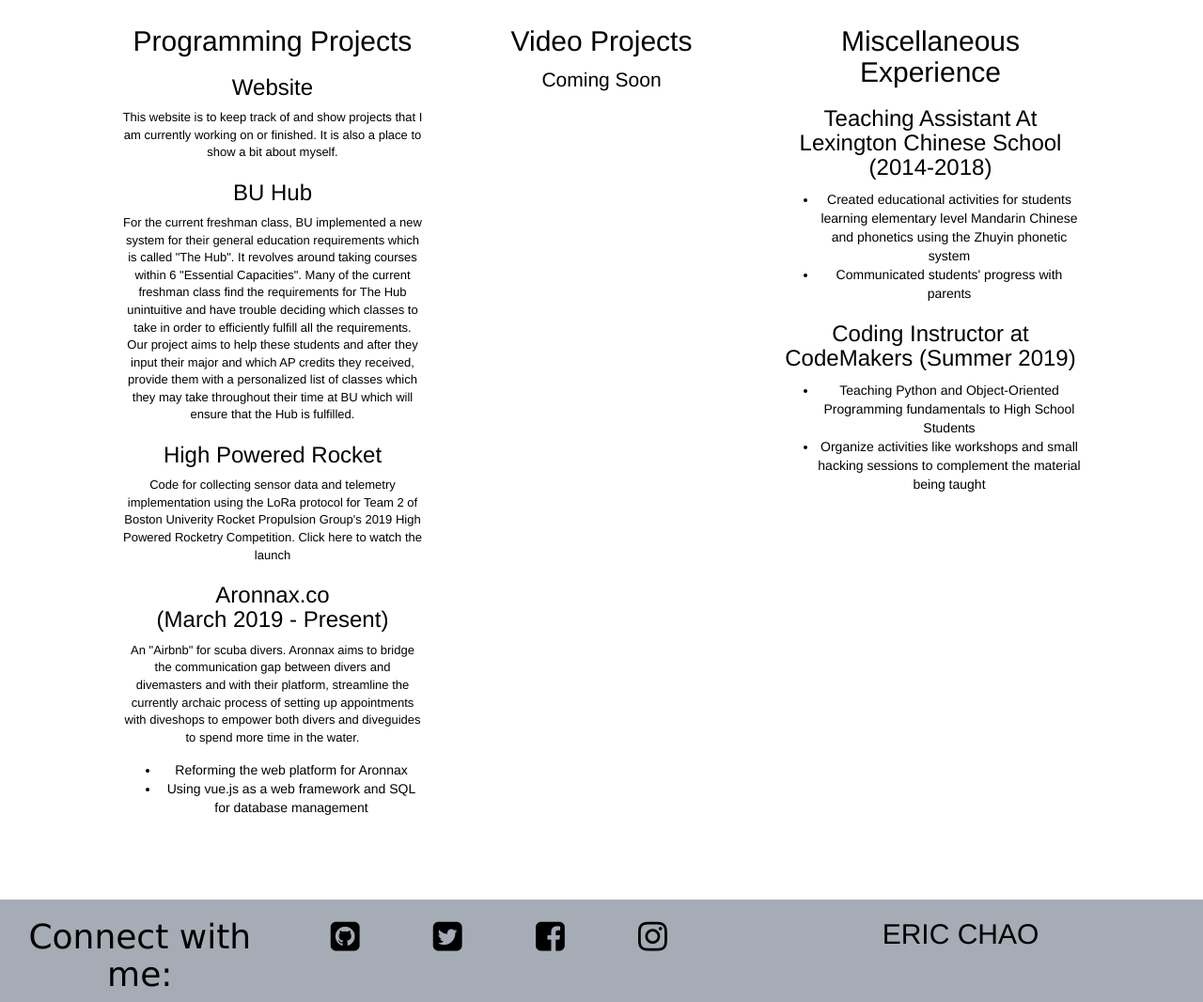
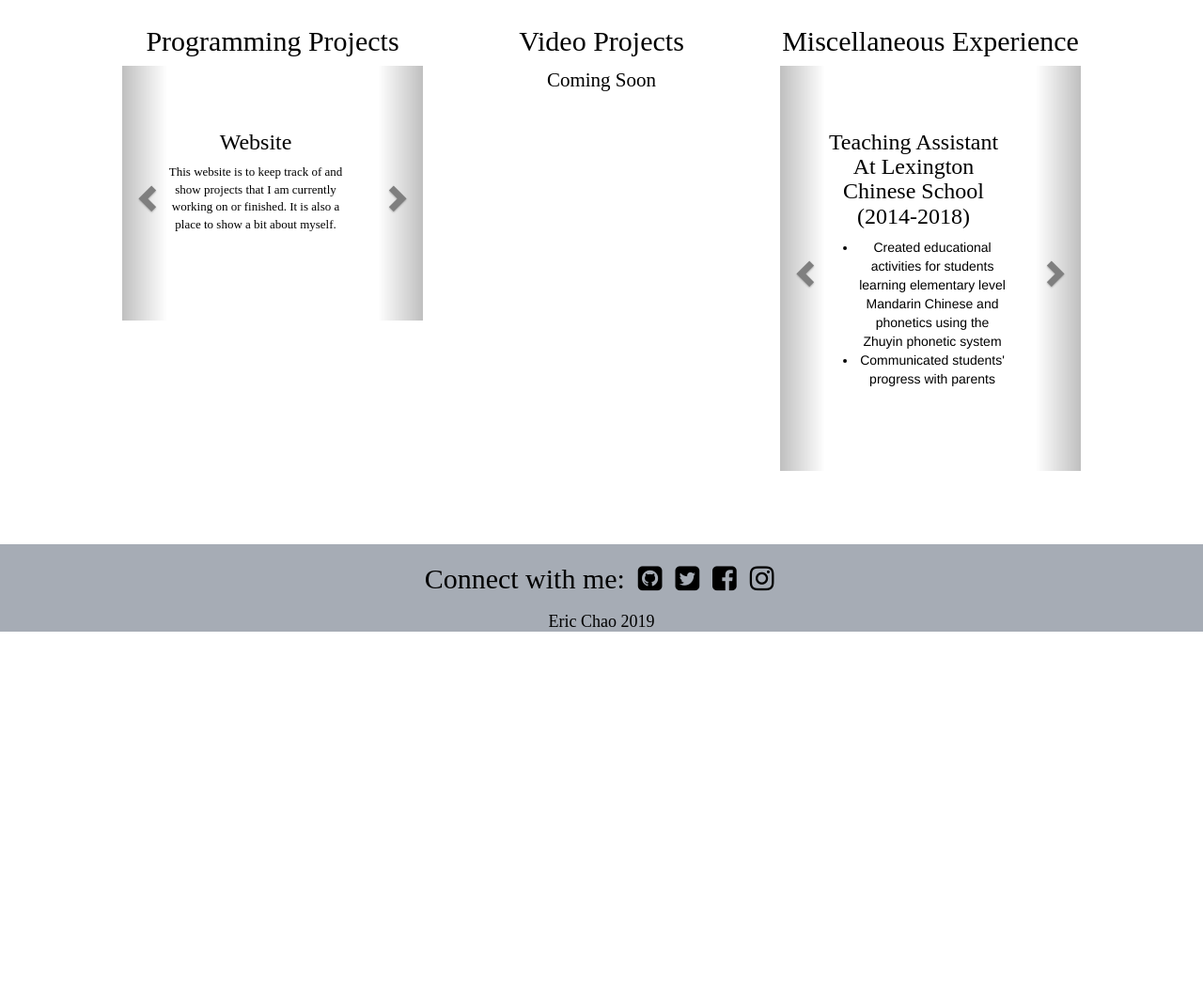
Before and after one commit to ehchao88/ehchao88.github.io, a plain HTML site: page index.html in a window 1280 px wide. Shown: the part 1669-2735 px from the top of the page at 94% size. After the commit the page ends 2351 px from the top, so only its background shows below. Drawn offline with nearby package versions, Linux system fonts and the light colour scheme.

Commit message:
Carousel for work and better looking footer

```diff
--- a/index.html
+++ b/index.html
@@ -28,7 +28,7 @@
 </header>
 
 <body>
-	<div class="jumbotron" style="background-color:#a6acb5">
+	<div class="topPage jumbotron">
 		<img src="media/propic.jpg" class="img-circle" style="padding:1%; width:18%; height:auto;">
 		<h1> Hi, I'm Eric... </h1>
 		<h2> Student, Developer, Guitarist </h2>
@@ -87,28 +87,55 @@
 			<div class="row">
 				<div class="col-sm-4">
 					<h2>Programming Projects</h2>
+					<div id="myCarousel" class="carousel slide" data-ride="carousel">
+						<div class="carousel-inner">
+							<div class="item active">
+								<div class="jumbotron">
 									<h3><a href="https://github.com/ehchao88/ehchao88.github.io"> Website </a> </h3>
 									<p style="font-size:small;">
 										This website is to keep track of and show projects that I am currently working on or finished. It is also a place to show a bit about myself.
-					</ul>
+									</p>
+								</div>
+							</div>
+							<div class="item">
+								<div class="jumbotron">
 									<h3><a href="https://github.com/moderatelyfunctional/BuHub"> BU Hub  </a></h3>
 									<p style="font-size:small">
 										For the current freshman class, BU implemented a new system for their general education requirements which is called "The Hub". It revolves around taking courses within 6 "Essential Capacities". Many of the current freshman class find the requirements for The Hub unintuitive and have trouble deciding which classes to take in order to efficiently fulfill all the requirements. Our project aims to help these students and after they input their major and which AP credits they received, provide them with a personalized list of classes which they may take throughout their time at BU which will ensure that the Hub is fulfilled.
 									</p>
+								</div>
+							</div>
+							<div class="item">
+								<div class="jumbotron">
 									<h3><a href="https://github.com/ehchao88/BURPG-HPR-Team-2"> High Powered Rocket </a></h3>
 									<p style="font-size:small;">
 										Code for collecting sensor data and telemetry implementation using the LoRa protocol for Team 2 of Boston Univerity Rocket Propulsion Group's 2019 High Powered Rocketry Competition. <a href="https://www.youtube.com/watch?v=wrJ2PTlef5Y">Click here to watch the launch</a>
 									</p>
+								</div>
+							</div>
+							<div class="item">
+								<div class="jumbotron">
 									<h3><a href="http://aronnax.co"> Aronnax.co<br>(March 2019 - Present) </a></h3>
 									<p style="font-size:small;">
 										An "Airbnb" for scuba divers. Aronnax aims to bridge the communication gap between divers and divemasters and with their platform,
-						streamline the currently archaic process of setting up appointments with diveshops to empower both divers and diveguides to spend more time
-						in the water.
+										streamline the currently archaic process of setting up appointments with diveshops to empower both divers and diveguides to spend more time in the water.
 									</p>
 									<ul>
 										<li> Reforming the web platform for Aronnax </li>
 										<li> Using vue.js as a web framework and SQL for database management </li>
 									</ul>
+								</div>
+							</div>
+						</div>
+						<a class="left carousel-control" href="#myCarousel" data-slide="prev">
+							<span class="glyphicon glyphicon-chevron-left"></span>
+ 							<span class="sr-only">Previous</span>
+						</a>
+						<a class="right carousel-control" href="#myCarousel" data-slide="next">
+							<span class="glyphicon glyphicon-chevron-right"></span>
+							<span class="sr-only">Next</span>
+						</a>
+					</div>
 				</div>
 				<div class="col-sm-4">
 					<h2> Video Projects </h2>
@@ -116,11 +143,19 @@
 				</div>
 				<div class="col-sm-4">
 					<h2> Miscellaneous Experience </h2>
+					<div id="myCarousel2" class="carousel slide" data-ride="carousel">
+						<div class="carousel-inner">
+							<div class="item active">
+								<div class="jumbotron">
 									<h3> Teaching Assistant At Lexington Chinese School (2014-2018)</h3>
 									<ul>
 										<li> Created educational activities for students learning elementary level Mandarin Chinese and phonetics using the Zhuyin phonetic system </li>
 										<li> Communicated students' progress with parents </li>
 									</ul>
+								</div>
+							</div>
+							<div class="item">
+								<div class="jumbotron">
 									<h3> Coding Instructor at CodeMakers (Summer 2019)</h3>
 									<ul>
 										<li> Teaching Python and Object-Oriented Programming fundamentals to High School Students </li>
@@ -129,30 +164,30 @@
 								</div>
 							</div>
 						</div>
+						<a class="left carousel-control" href="#myCarousel2" data-slide="prev">
+							<span class="glyphicon glyphicon-chevron-left"></span>
+ 							<span class="sr-only">Previous</span>
+						</a>
+						<a class="right carousel-control" href="#myCarousel2" data-slide="next">
+							<span class="glyphicon glyphicon-chevron-right"></span>
+							<span class="sr-only">Next</span>
+						</a>
+					</div>
+				</div>
+			</div>
+		</div>
 	</div>
 </body>
 
 <footer>
-	<div class="row">
-		<div class="col-sm-3">
-			<h1> Connect with me: </h1>
-		</div>
-		<div class="col-sm-1">
-			<h1><a href="https://www.github.com/ehchao88" class="fa fa-github-square" aria-hidden="true"></a></h1>
-		</div>
-		<div class="col-sm-1">
-			<h1><a href="https://www.twitter.com/chaositgoing" class="fa fa-twitter-square" aria-hidden="true"></a></h1>
-		</div>
-		<div class="col-sm-1">
-			<h1><a href="https://www.facebook.com/ehchao88" class="fa fa-facebook-square" aria-hidden="true"></a></h1>
-		</div>
-		<div class="col-sm-1">
-			<h1><a href="https://www.instagram.com/chaoareyou" class="fa fa-instagram" aria-hidden="true"></a></h1>
-		</div>
-		<div class="col-sm-5">
-			<h2> ERIC CHAO </h2>
-		</div>
-	</div>
+	<ul class="list-inline">
+		<li><h2> Connect with me: </h3></li>
+		<li><h2><a href="https://www.github.com/ehchao88" class="fa fa-github-square" aria-hidden="true"></a></h2></li>
+		<li><h2><a href="https://www.twitter.com/chaositgoing" class="fa fa-twitter-square" aria-hidden="true"></a></h2></li>
+		<li><h2><a href="https://www.facebook.com/ehchao88" class="fa fa-facebook-square" aria-hidden="true"></a></h2></li>
+		<li><h2><a href="https://www.instagram.com/chaoareyou" class="fa fa-instagram" aria-hidden="true"></a></h2></li>
+	</ul>
+	<h4> Eric Chao 2019 </h4>
 </footer>
 
 
--- a/index_styles.css
+++ b/index_styles.css
@@ -3,7 +3,7 @@ html{
 }
 
 nav {
-	font-family: Verdana, Geneva, serif;
+	font-family: Bookman, URW Bookman L, serif;
 	font-size: large;
 	color: #a6acb5;
 }
@@ -21,19 +21,27 @@ body {
 
 h1 {
 	color: black !important;
-	font-family: Verdana, Geneva, serif !important;
+	font-family: Bookman, URW Bookman L, serif !important;
 }
 
 h2 {
 	color: black;
+	font-family: Bookman, URW Bookman L, serif !important;
 }
 
 h3 {
 	color: black;
+	font-family: Bookman, URW Bookman L, serif !important;
+}
+
+h4 {
+	color: black;
+	font-family: Bookman, URW Bookman L, serif !important;
 }
 
 p {
 	color: black;
+	font-family: Bookman, URW Bookman L, serif;
 }
 
 li {
@@ -57,7 +65,15 @@ footer {
 .jumbotron {
 	background-color: white;
 }
+.topPage {
+	background: linear-gradient(rgba(75,75,75,0.5), rgba(215,215,215,0.5)), url('media/dotonbori.jpg') !important;
+	background-size: cover !important;
+	background-position:center !important;
+}
 .navbar-brand{
 	font-size: xx-large;
 	color: #a6acb5;
 }
+.carousel-caption {
+	color: black !important;
+}
```
Also changed, not shown: 1 other file. Lines whose indentation alone changed are shown as unchanged.
